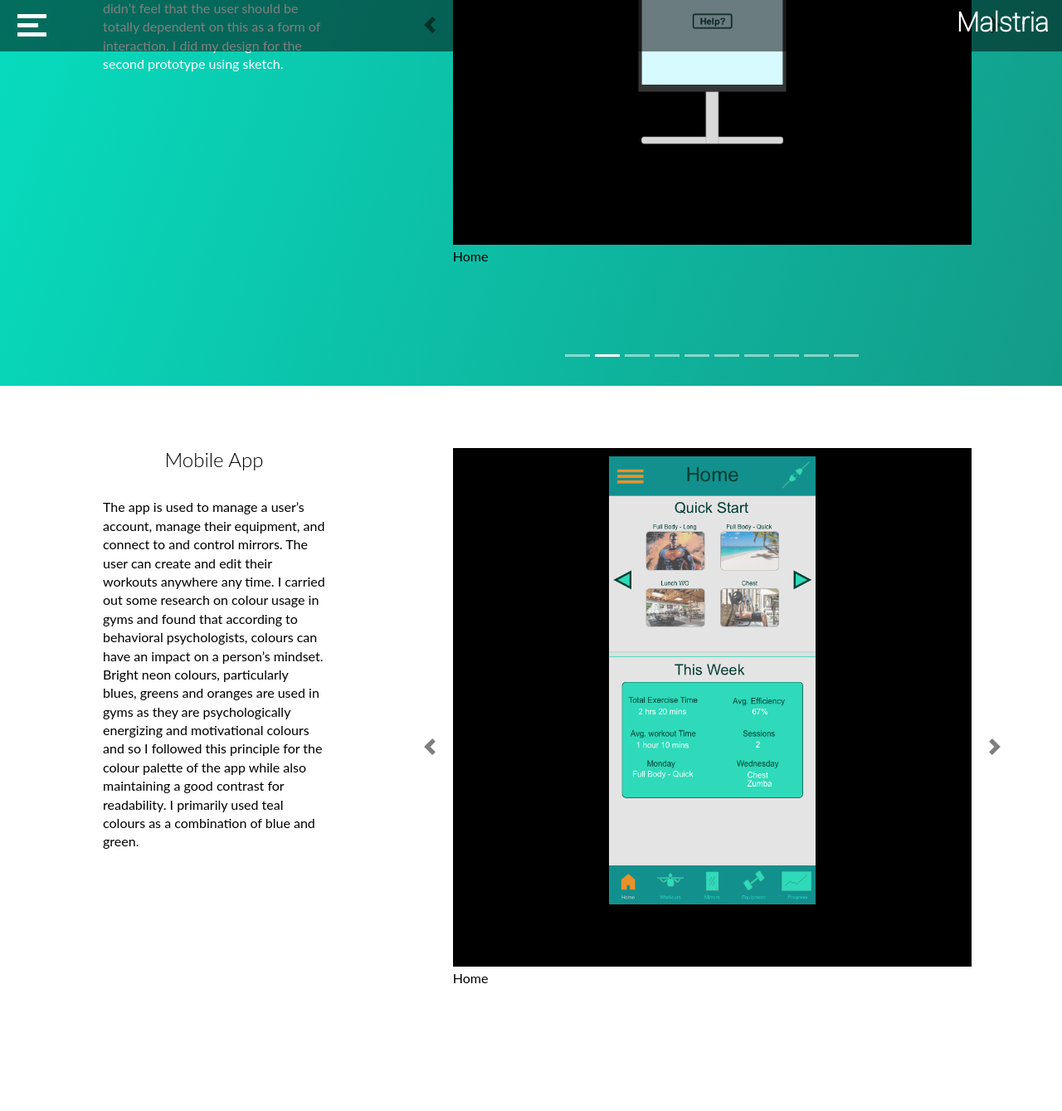
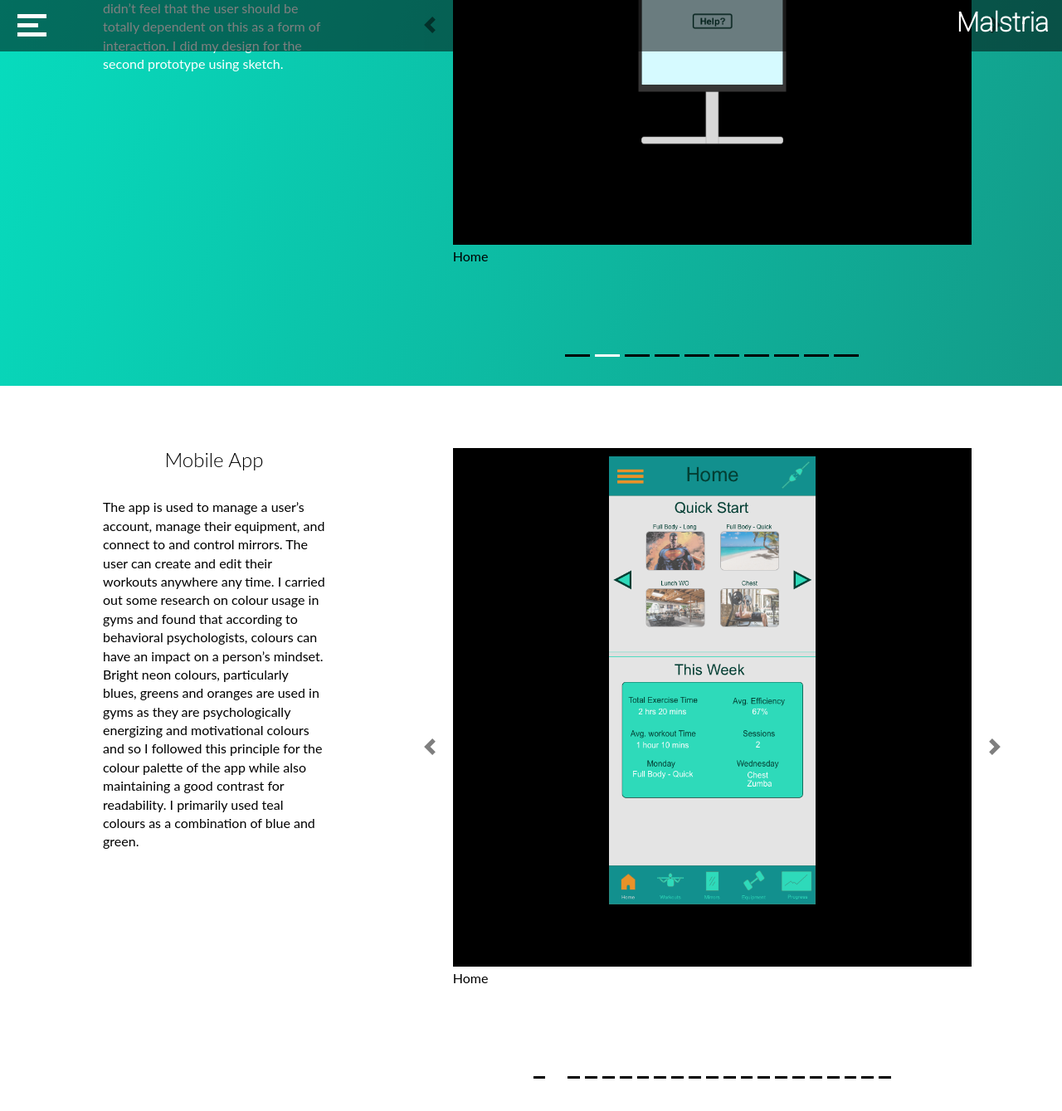
Before and after one commit to Tony8egan/www.TonesDesigns, a Jekyll site: the page built from Malstria.markdown, in a window 1280 px wide and 1400 px high, scrolled down 2190 px. Shown: the top 1339 px of the window at 83% size. Built offline with Jekyll 4.4.1, drawn with Linux system fonts in a browser that asks for light colours; nearby versions of some CDN libraries.

Commit message:
Update Styles.css

```diff
--- a/css/Styles.css
+++ b/css/Styles.css
@@ -499,6 +499,11 @@ to{opacity:1}
 
 }
 
+.carousel-indicators li
+{
+	background-color: black;
+}
+
 /* Next & previous buttons */
 .prev, .next {
   cursor: pointer;
```
